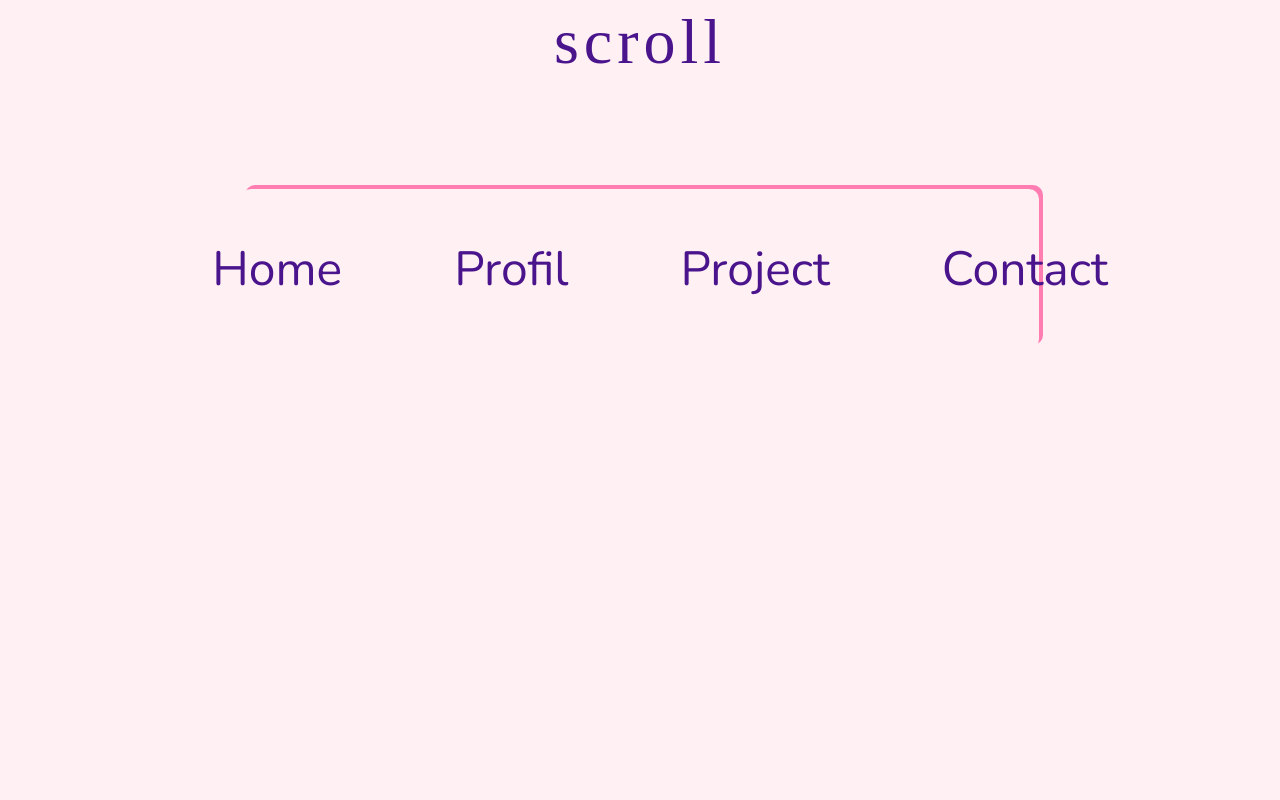
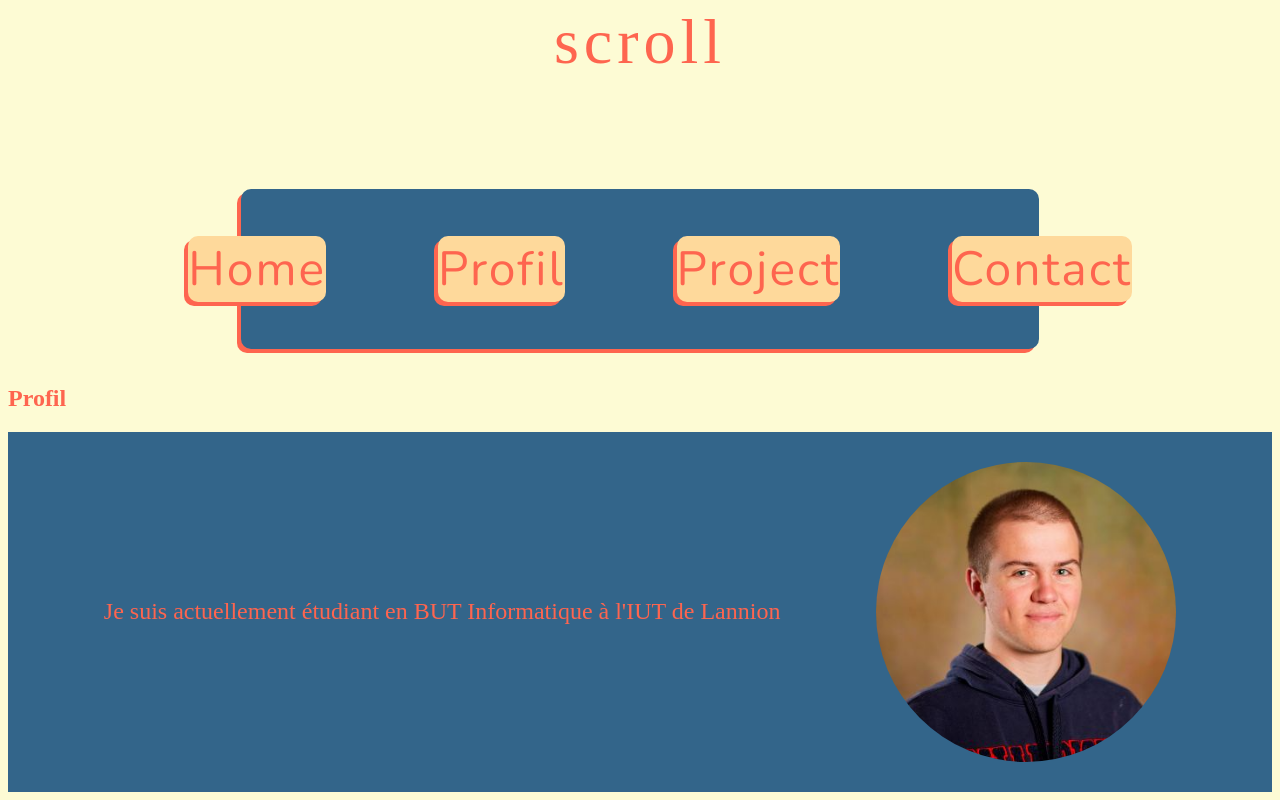
Before and after one commit to UsGomin/portfolio, a plain HTML site: page public/index.html in a window 1280 px wide. Shown: the part 699-1499 px from the top of the page. Before the commit the page ends 1080 px from the top, so only its background shows below. Drawn offline with nearby package versions, Linux system fonts and the light colour scheme.

Commit message:
ajout profil html et changement css

```diff
--- a/index.js
+++ b/index.js
@@ -5,4 +5,4 @@ app.use(express.static("public"));
 
 app.listen(3000, (req, res) => {
     console.log("connection au port 3000");
-})
+});
--- a/public/index.html
+++ b/public/index.html
@@ -34,11 +34,14 @@
         </ul>
     </nav>
     <main>
-        <section class="profil" id="profil">
-            <article>
-                <p></p>
+        <section >
+            <h1>Profil</h1>
+            <article class="profil" id="profil">
+                <p>Je suis actuellement étudiant en BUT Informatique à l'IUT de Lannion</p>
+                <img src="image/image.png" alt="photo de profil antoine schoubert" title="Antoine Schoubert" class="pdp">
             </article>
         </section>
     </main>
+
 </body>
 </html>
--- a/public/style.css
+++ b/public/style.css
@@ -8,16 +8,17 @@
 
 
 :root {
-    --bg-color-1: #C585B3;
-    --bg-color-2: #9A4C95;
-    --font-color: #DCCCA3;
-    --shadow-color: #4D2D52;
+    --bg-color-1: #FDFBD4;
+    --bg-color-2: #FED99B;
+    --bg-color-3: #33658A;
+    --font-color: #FED18C;
+    --shadow-color: #FE654F;
 }
 
 
 body {
-    background-color: #FFF0F3 ;
-    color: #4A148C;
+    background-color: var(--bg-color-1);
+    color: var(--shadow-color);
 }
 
 
@@ -95,8 +96,8 @@ nav ul{
     height: 10em;
     align-self: center;
     gap: 7em;
-    background-color: #FFF0F3;
-    box-shadow: 4px -4px rgba(255, 77, 148, 0.7);
+    background-color: var(--bg-color-3);
+    box-shadow: -4px 4px var(--shadow-color);
     border-radius: 10px;
 }
 
@@ -106,15 +107,36 @@ nav ul li{
 }
 
 nav a{
+    letter-spacing: 2px;
     text-decoration: none;
-    color: #4A148C;
+    color: var(--shadow-color);
+    background-color: var(--bg-color-2);
+    box-shadow: -4px 4px var(--shadow-color);
+    border-radius: 10px;
+    transition: transform 0.08s ease, box-shadow 0.08s ease;
 }
 
 nav a:hover li{
-    background-color: var(--font-color);
+    background-color: var(--bg-color-2);
     color: var(--shadow-color);
+    border-radius: 10px;
+    box-shadow: -2px 2px var(--shadow-color-2);
+    transform: translate(-2px, 2px);
 }
 
 .profil{
-    background-color: #4D2D52;
+    background-color: var(--bg-color-3);
+    font-size: 1.5em;
+    display: flex;
+    flex-direction: row;
+    justify-content: space-evenly;
+    align-items: center;
+    height: 15em;
+    width: 100%;
 }
+
+.pdp {
+    width: 300px;
+    height: 300px;
+    border-radius: 100%;
+}
```
